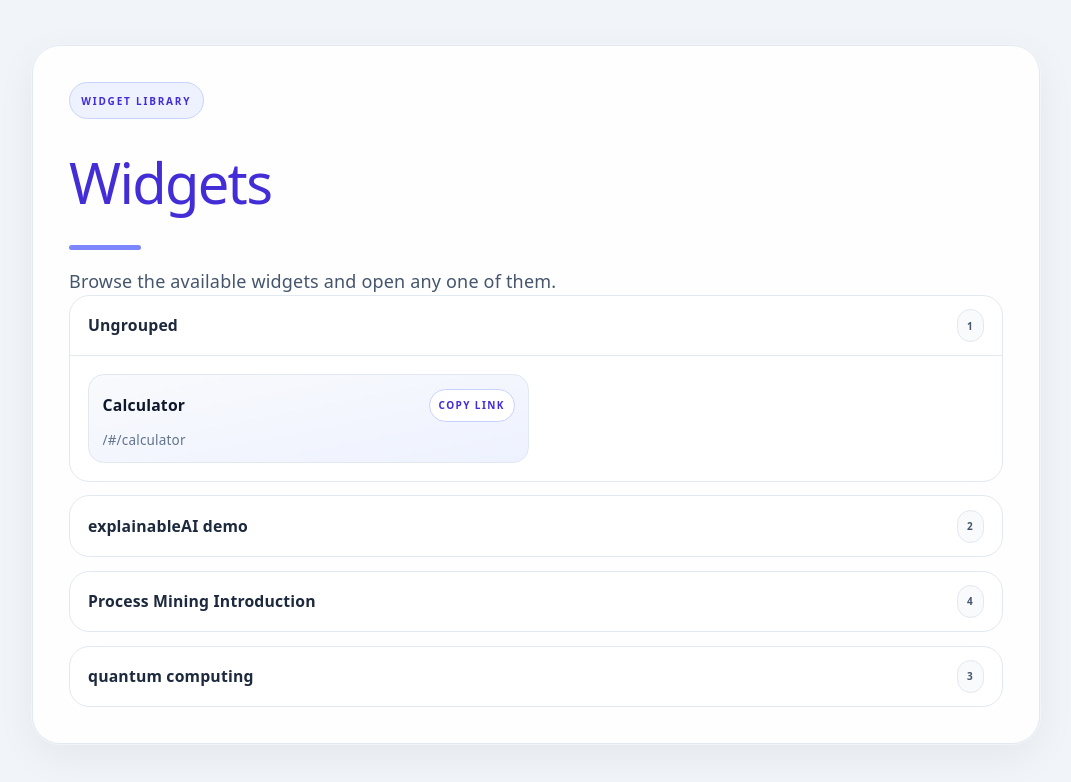
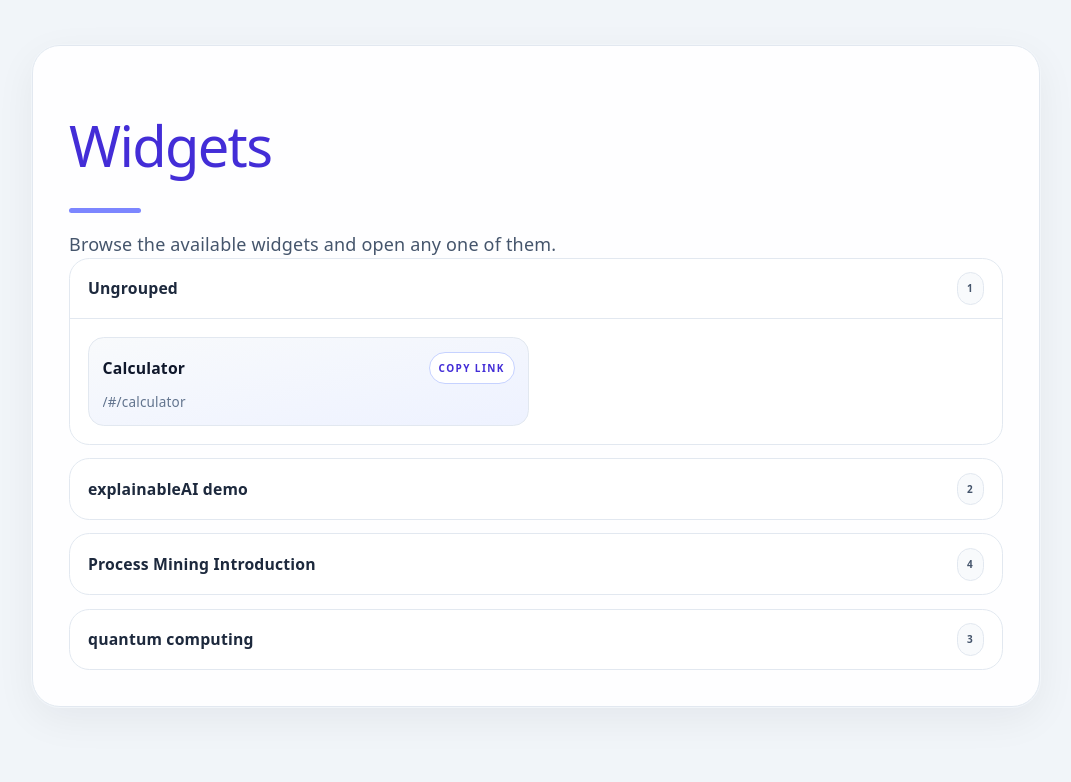
Before and after one commit to EYARC-BYU-Lab/eyarc-widgets, a React (Vite) app: page / in a window 1280 px wide. Shown: the top 782 px of the page, without its empty margins (104-1175 px from the left). Built offline with nearby package versions, Linux system fonts and the light colour scheme.

Commit message:
Remove the annoying pill on the main page

```diff
--- a/src/App.jsx
+++ b/src/App.jsx
@@ -190,12 +190,6 @@ function Index() {
     <main className="min-h-screen bg-slate-100 px-4 py-10 text-slate-800 sm:px-6 lg:px-8">
       <div className="mx-auto max-w-4xl">
         <div className="rounded-[28px] border border-slate-200 bg-white/90 p-5 shadow-[0_12px_40px_rgba(15,23,42,0.06)] ring-1 ring-slate-100 backdrop-blur-sm sm:p-8">
-          <div className="mb-6 flex items-center justify-between gap-3">
-            <span className="inline-flex items-center rounded-full border border-indigo-200 bg-indigo-50 px-2.5 py-1 text-[10px] font-semibold uppercase tracking-[0.18em] text-indigo-700">
-              Widget library
-            </span>
-          </div>
-
           <div className="mb-4">
             <h1 className="!text-indigo-700 text-3xl font-extrabold tracking-tight sm:text-4xl">
               Widgets
```
